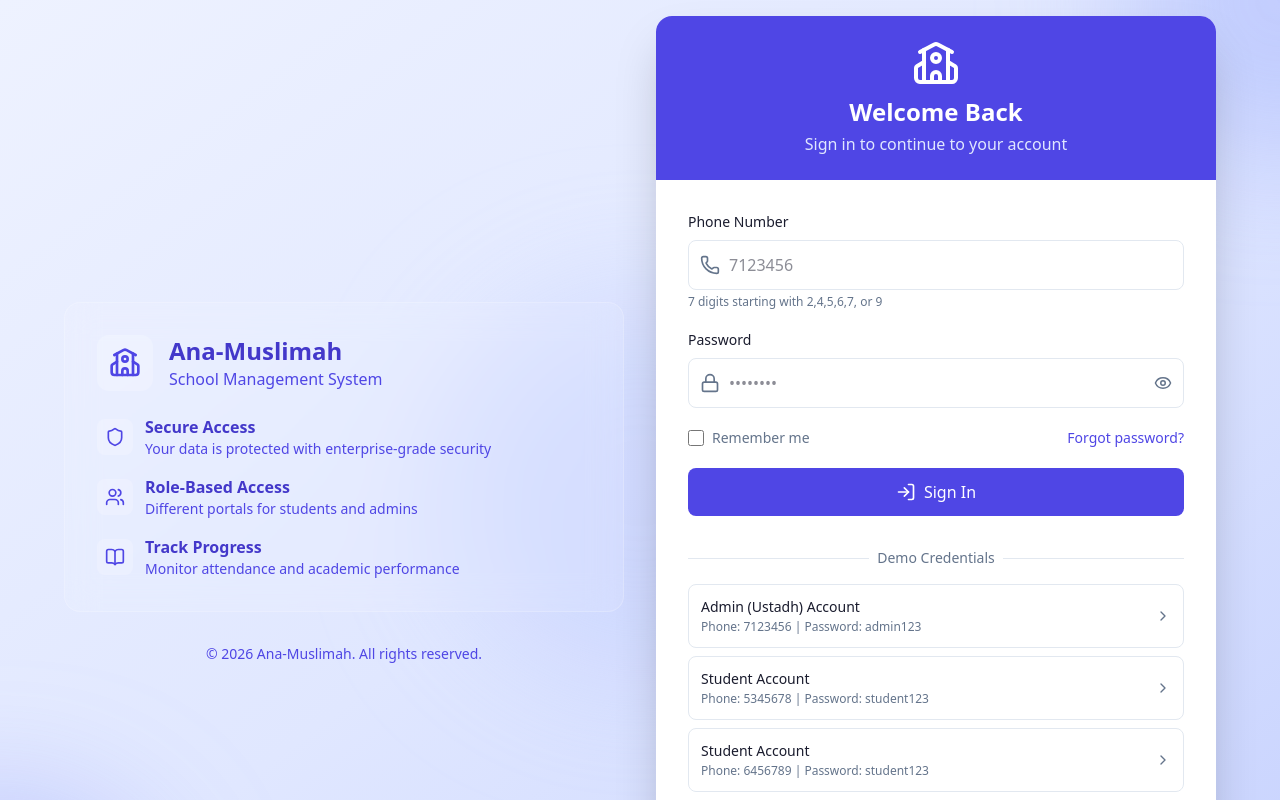
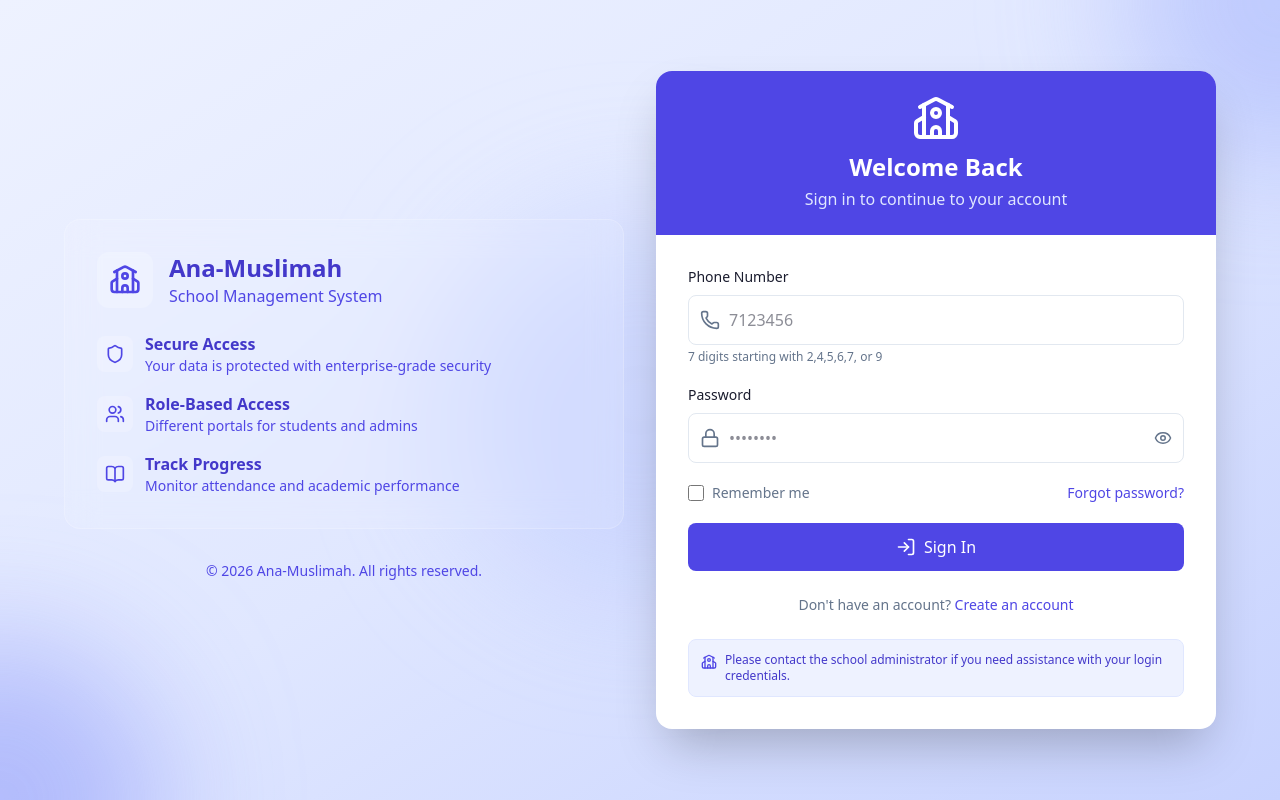
Before and after one commit to ebrimaporeh/daara-attendance-frontend, a React (Vite) app: page /login in a window 1280 px wide. Shown: the top 800 px of the page. Built offline with nearby package versions, Linux system fonts and the light colour scheme.

Commit message:
turned off demo login

```diff
--- a/src/pages/public/LoginPage.tsx
+++ b/src/pages/public/LoginPage.tsx
@@ -25,7 +25,7 @@ type LoginFormData = {
 };
 
 // Configuration constant - set to true to show demo credentials, false to hide them
-const SHOW_DEMO_CREDENTIALS = true;
+const SHOW_DEMO_CREDENTIALS = false;
 
 const LoginPage: React.FC = () => {
   const { login, isLoggingIn } = useAuth();
```
